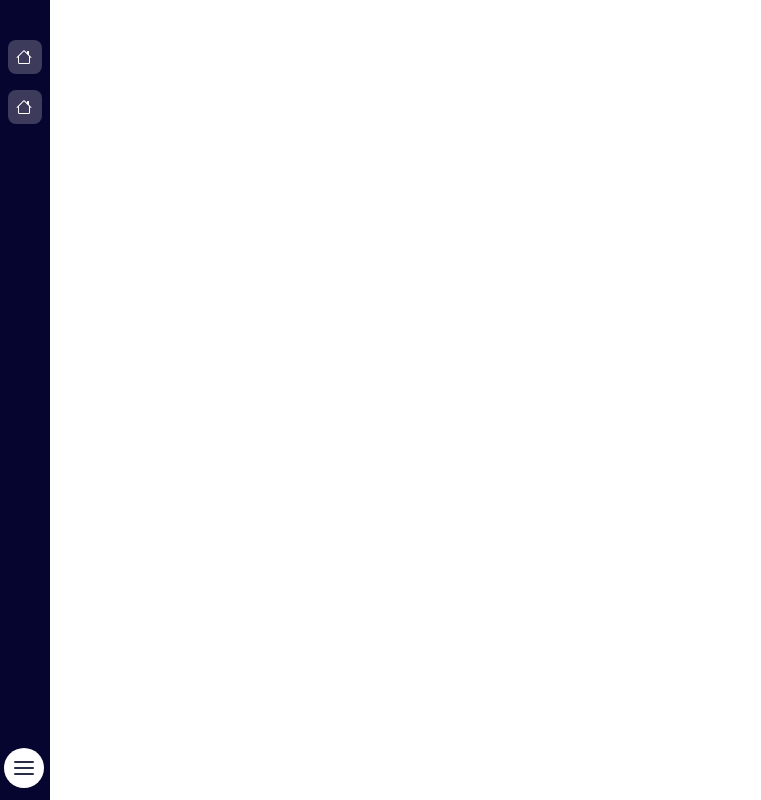
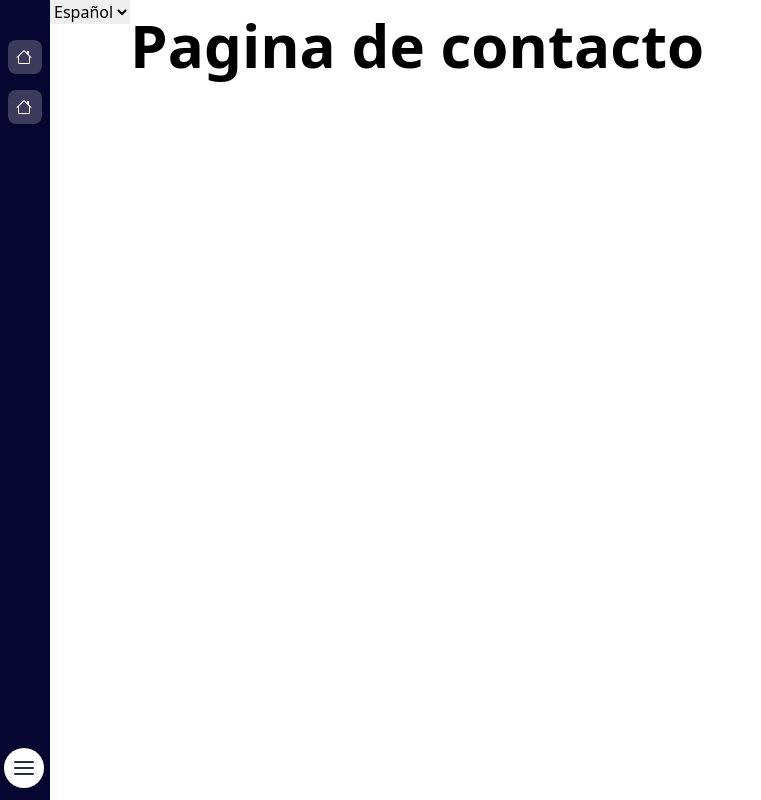
Before and after one commit to josedavid1996/portafolio-next, a Next.js app: page /contacto in a window 1280 px wide. Shown: the whole page, without its empty margins (0-761 px from the left). Built offline with nearby package versions, Linux system fonts and the light colour scheme.

Commit message:
feat:Se configuro el idioma

```diff
--- a/next.config.js
+++ b/next.config.js
@@ -1,5 +1,9 @@
 /** @type {import('next').NextConfig} */
 const nextConfig = {
+  i18n: {
+    locales: ['en', 'fr', 'es'],
+    defaultLocale: 'es'
+  },
   webpack(config) {
     config.module.rules.push({
       test: /\.svg$/i,
--- /dev/null
+++ b/src/components/shared/LenguajeSelector/index.tsx
@@ -0,0 +1,22 @@
+import { useRouter } from 'next/router'
+import React from 'react'
+
+const LenguajeSelector = () => {
+  const router = useRouter()
+  const changeLenguaje = (e: any) => {
+    router.push(router.pathname, router.pathname, {
+      locale: e.target.value
+    })
+  }
+  return (
+    <>
+      <select onChange={changeLenguaje}>
+        <option value="es">Español</option>
+        <option value="en">Ingles</option>
+        <option value="fr">Frances</option>
+      </select>
+    </>
+  )
+}
+
+export default LenguajeSelector
--- /dev/null
+++ b/src/lang/en.json
@@ -0,0 +1,8 @@
+{
+  "contact": {
+    "title": "Contact Page"
+  },
+  "home": {
+    "title": "Welcome to Next.js"
+  }
+}
--- /dev/null
+++ b/src/lang/es.json
@@ -0,0 +1,8 @@
+{
+  "contact": {
+    "title": "Pagina de contacto"
+  },
+  "home": {
+    "title": "Bienvenido a Next.js"
+  }
+}
--- a/src/pages/_app.tsx
+++ b/src/pages/_app.tsx
@@ -8,6 +8,7 @@ import { ApolloProvider } from '@apollo/client'
 import client from '../apollo'
 import Sidebar from '@components/layout/Sidebar'
 import { AnimatePresence } from 'framer-motion'
+import LenguajeSelector from '@components/shared/LenguajeSelector'
 
 const MyApp = ({ Component, pageProps }: AppProps) => {
   // Servicio para cargar el theme desde el LocalStorage
@@ -19,6 +20,9 @@ const MyApp = ({ Component, pageProps }: AppProps) => {
         <AnimatePresence>
           <div className="flex">
             <Sidebar />
+            <div>
+              <LenguajeSelector />
+            </div>
             <Component {...pageProps} />
           </div>
         </AnimatePresence>
--- a/src/pages/contacto/index.tsx
+++ b/src/pages/contacto/index.tsx
@@ -1,7 +1,23 @@
 import React from 'react'
 
-const Contacto = () => {
-  return <div className="text-[60px] font-bold text-white">Contacto</div>
+interface Props {
+  title: string
+}
+const Contacto = ({ title }: Props) => {
+  return (
+    <div className="text-[60px] font-bold relative text-black">{title}</div>
+  )
 }
 
 export default Contacto
+
+export async function getStaticProps({ locale }: { locale: string }) {
+  console.log(locale)
+  const response = await import(`../../lang/${locale}.json`)
+  console.log(response.default.contact)
+  return {
+    props: {
+      title: response.default.contact.title
+    }
+  }
+}
--- a/src/pages/index.tsx
+++ b/src/pages/index.tsx
@@ -1,9 +1,23 @@
-const Home = () => {
+interface Props {
+  title: string
+}
+
+const Home = ({ title }: Props) => {
   return (
     <>
-      <div className="text-[60px] font-bold relative">Inicio</div>
+      <div className="text-[60px] font-bold relative">{title}</div>
     </>
   )
 }
 
 export default Home
+
+export async function getStaticProps({ locale }: { locale: string }) {
+  const response = await import(`../lang/${locale}.json`)
+  console.log(response)
+  return {
+    props: {
+      title: response.default.home.title
+    }
+  }
+}
```
Also changed, not shown: .eslintrc.json.
